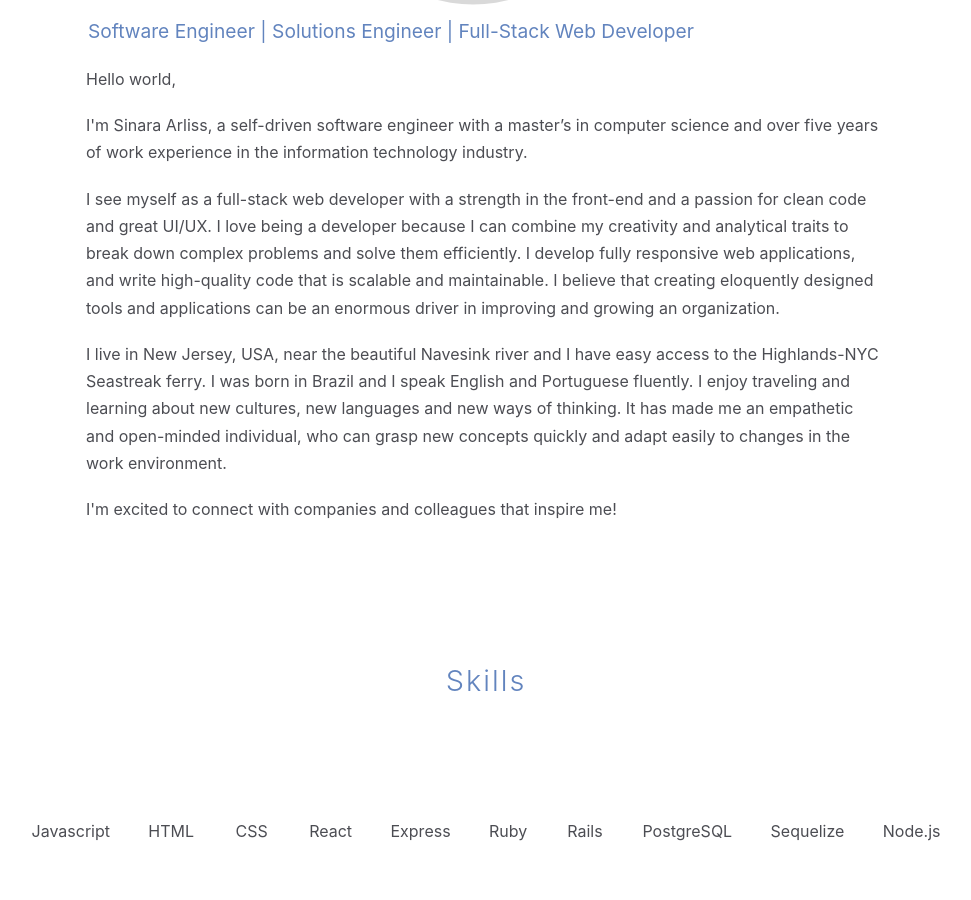
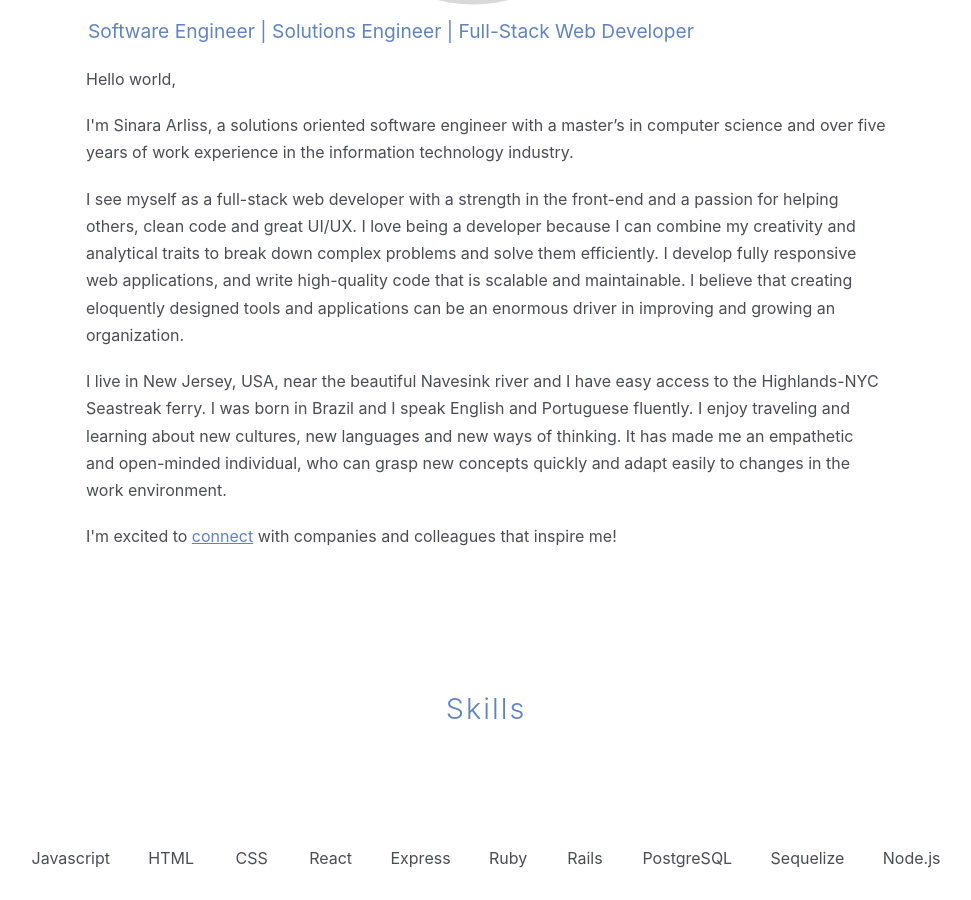
Before and after one commit to SArliss/sarliss-portfolio, a React (Create React App) app: page / in a window 1280 px wide. Shown: the part 1187-2087 px from the top of the page, without its empty margins (154-1125 px from the left). Built offline with nearby package versions, Linux system fonts and the light colour scheme; some icons are missing.

Commit message:
Added linkedIn link to about me section

```diff
--- a/src/App.css
+++ b/src/App.css
@@ -309,6 +309,10 @@ h3 {
 .about-sinara-summary p:first-child{
   color: #6284be;
   font-size: larger;
+}
+
+.about-sinara-summary a:hover{
+  color: #a67de9;
 }
 
 /* SKILLS SECTION  */
--- a/src/Components/About.js
+++ b/src/Components/About.js
@@ -18,15 +18,15 @@ function About() {
 
             <p>Hello world,</p>
 
-            <p>I'm Sinara Arliss, a self-driven software engineer with a master’s in computer science and over five years of work experience in the information technology industry.</p>
+            <p>I'm Sinara Arliss, a solutions oriented software engineer with a master’s in computer science and over five years of work experience in the information technology industry.</p>
 
-            <p> I see myself as a full-stack web developer with a strength in the front-end and a passion for clean code and great UI/UX. I love being a developer because I can combine my creativity and analytical traits to break down complex problems and solve them efficiently.
+            <p> I see myself as a full-stack web developer with a strength in the front-end and a passion for helping others, clean code and great UI/UX. I love being a developer because I can combine my creativity and analytical traits to break down complex problems and solve them efficiently.
             I develop fully responsive web applications, and write high-quality code that is scalable and maintainable.
             I believe that creating eloquently designed tools and applications can be an enormous driver in improving and growing an organization.</p>
 
             <p>I live in New Jersey, USA, near the beautiful Navesink river and I have easy access to the Highlands-NYC Seastreak ferry.
               I was born in Brazil and I speak English and Portuguese fluently. I enjoy traveling and learning about new cultures, new languages and new ways of thinking. It has made me an empathetic and open-minded individual, who can grasp new concepts quickly and adapt easily to changes in the work environment. </p>
-            <p>I'm excited to connect with companies and colleagues that inspire me!</p>
+            <p>I'm excited to <a href="https://www.linkedin.com/in/sinaraarliss" target="_blank" rel="noopener noreferrer">connect</a> with companies and colleagues that inspire me!</p>
 
           </div>
 
```
